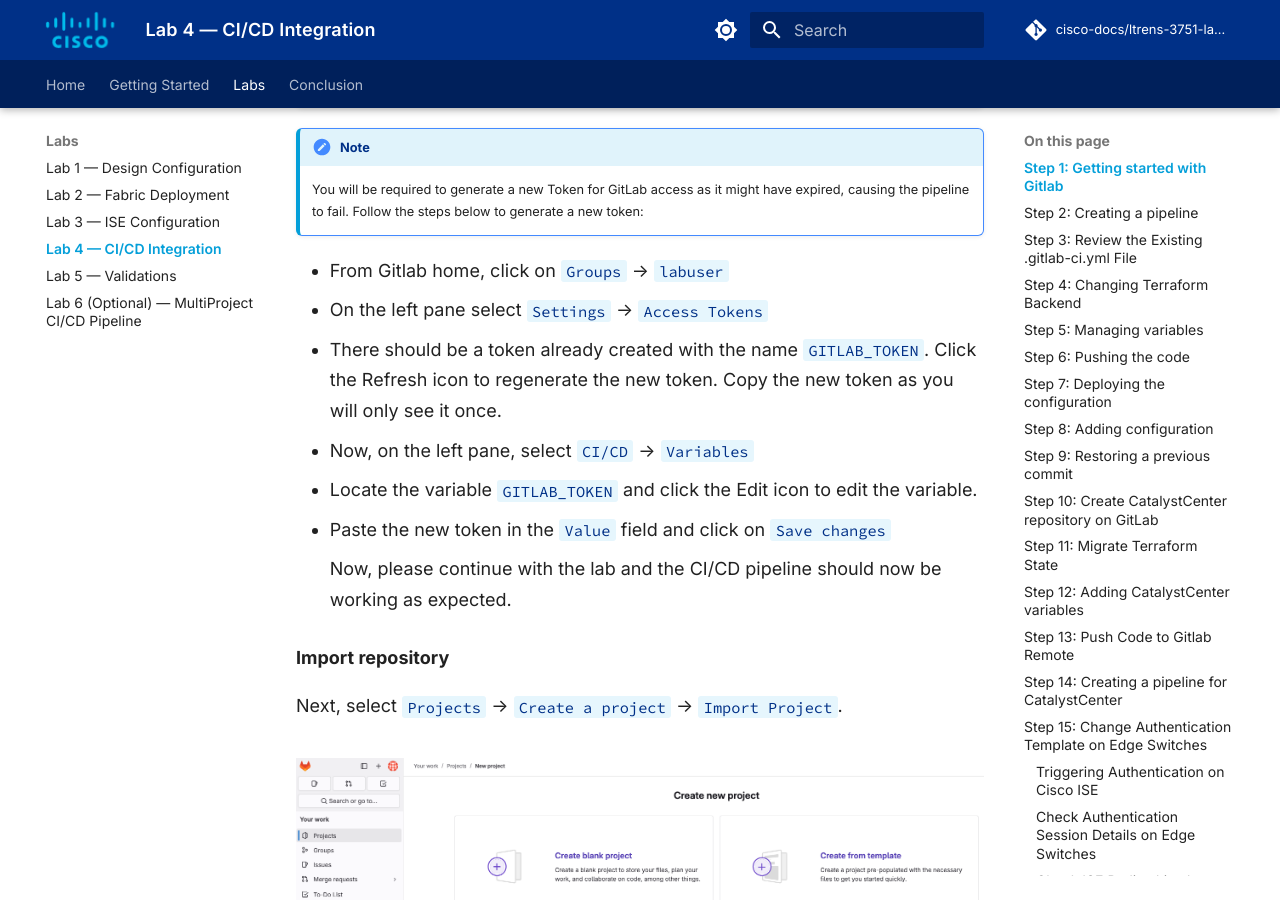
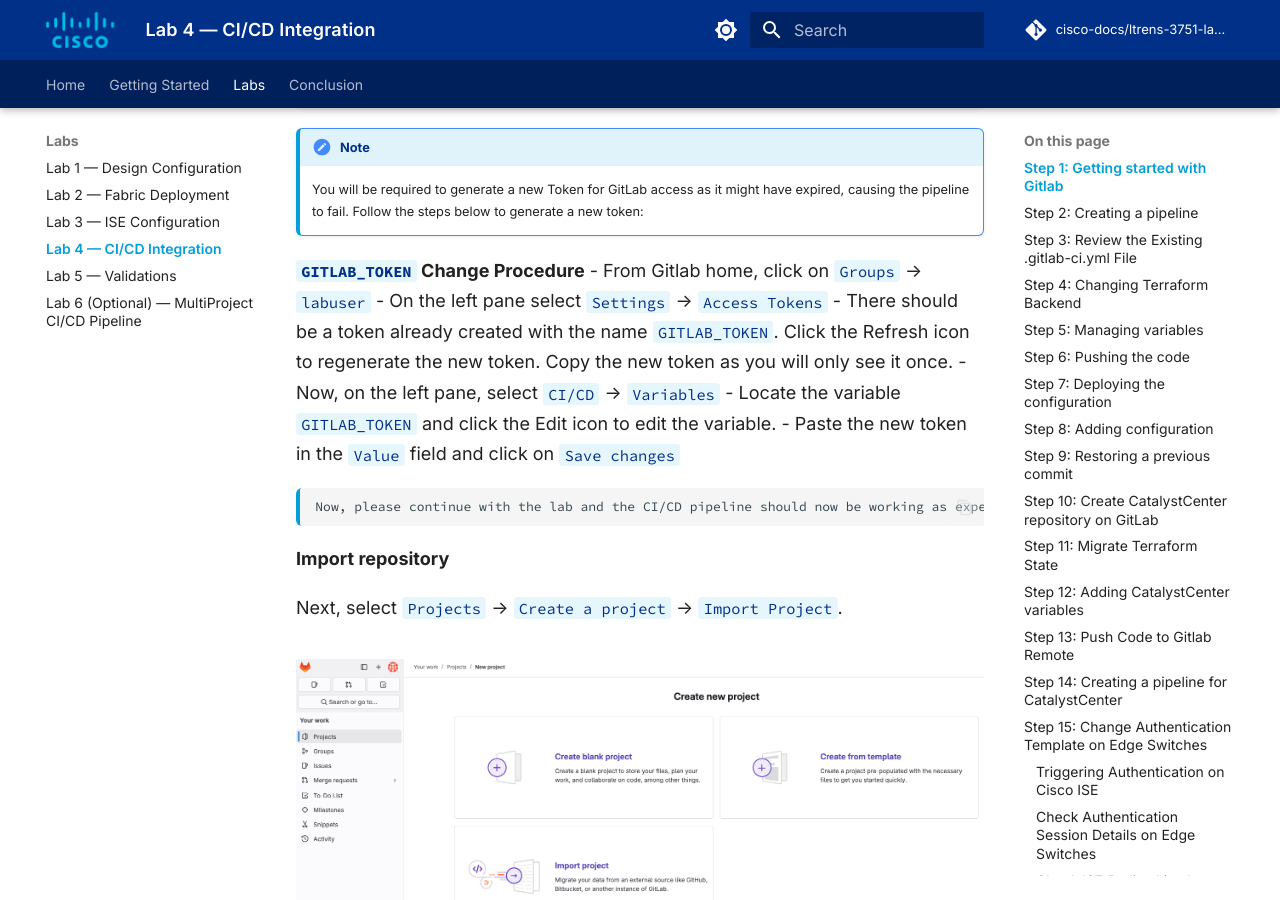
Before and after one commit to cisco-docs/ltrens-3751-lab-guide, an MkDocs documentation site: the page built from docs/lab4_cicd.md, in a window 1280 px wide and 900 px high, scrolled down 1958 px. Built offline with MkDocs 1.6.1 and Material for MkDocs 9.7.7, drawn with Linux system fonts in a browser that asks for light colours; comment, search, counter and statistics services are not loaded.

Commit message:
052726 Updated token changing procedure

```diff
--- a/docs/lab4_cicd.md
+++ b/docs/lab4_cicd.md
@@ -36,6 +36,8 @@
 
 !!! note
     You will be required to generate a new Token for GitLab access as it might have expired, causing the pipeline to fail. Follow the steps below to generate a new token:
+
+**`GITLAB_TOKEN` Change Procedure**
   - From Gitlab home, click on `Groups` -> `labuser`
   - On the left pane select `Settings` -> `Access Tokens`
   - There should be a token already created with the name `GITLAB_TOKEN`. Click the Refresh icon to regenerate the new token. Copy the new token as you will only see it once.
```
